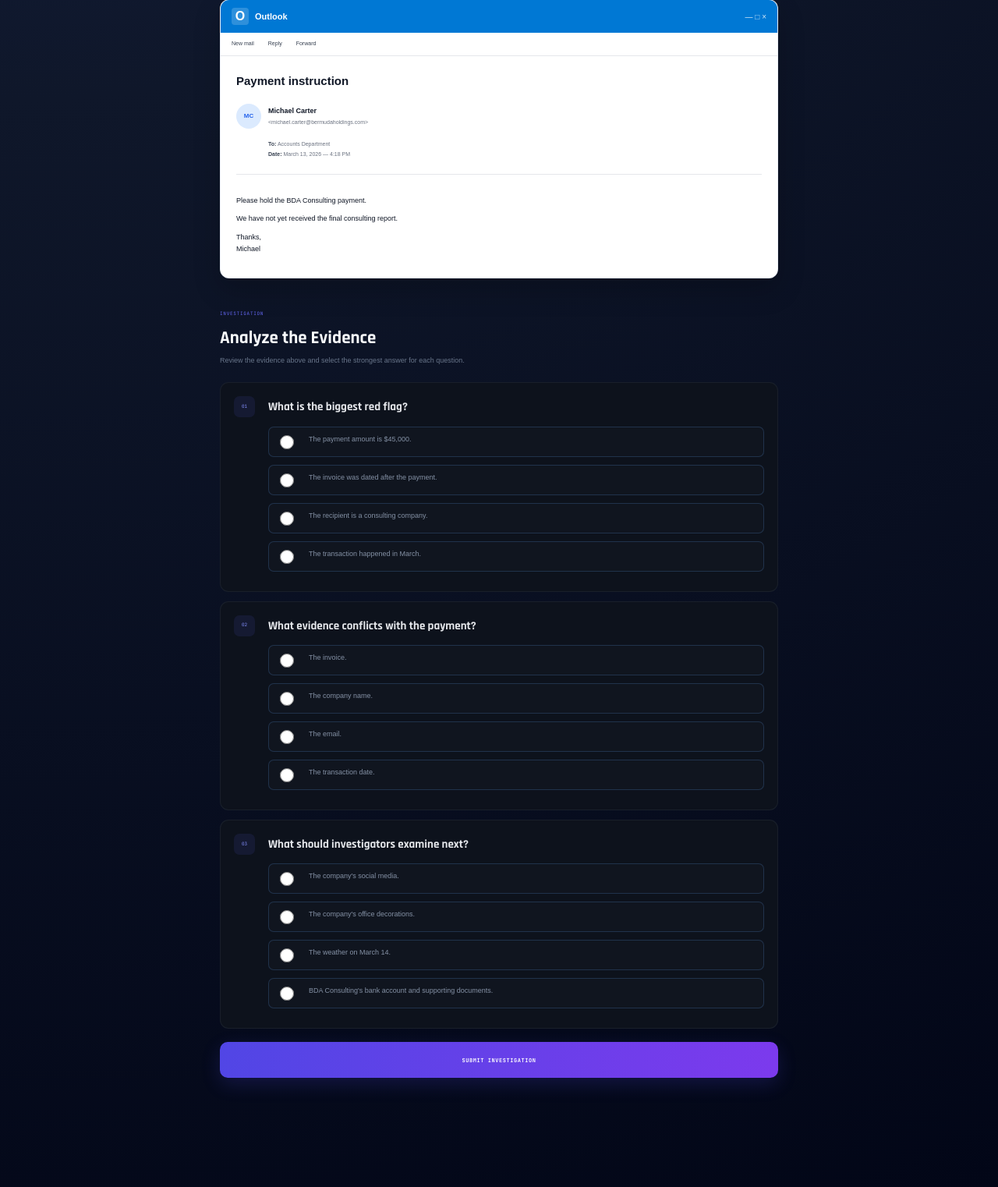
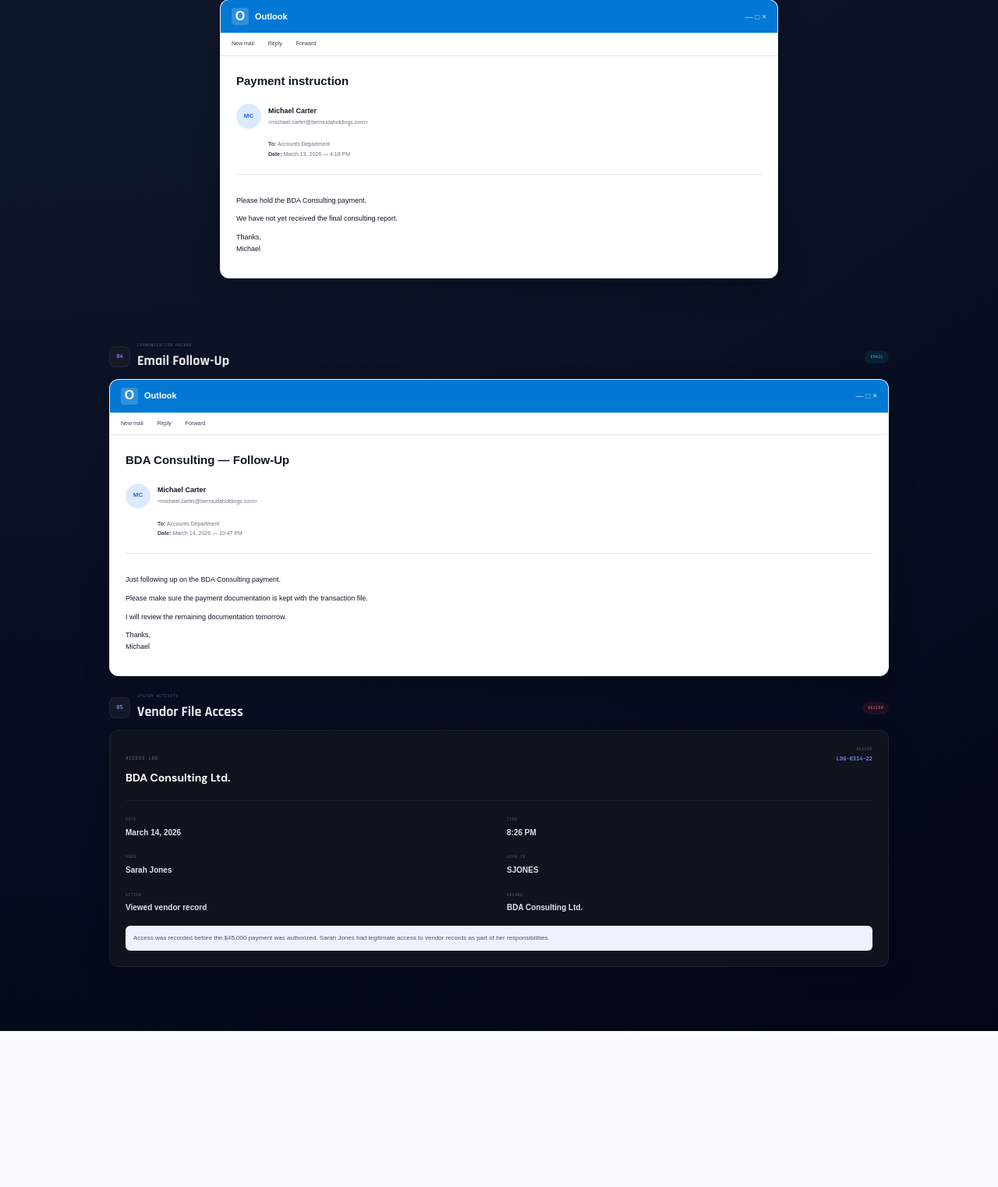
Before and after one commit to lanie991/fraud-investigation-game, a Python web app: template templates/round1.html in a window 1280 px wide. Shown: the part 1243-2765 px from the top of the page at 78% size. After the commit the page ends 2565 px from the top, so only its background shows below. Run offline with Jinja, Linux system fonts and the light colour scheme; the template is opened without the code that fills it, so the values that code supplies are empty.

Commit message:
Update Round 1 evidence and questions

```diff
--- a/templates/round1.html
+++ b/templates/round1.html
@@ -538,265 +538,329 @@ Round 1 — Initial Lead
     </section>
 
 
+        </div>
+
+    </section>
+
+
     <!-- =========================================
-         INVESTIGATION QUESTIONS
+         EVIDENCE 04 — OUTLOOK EMAIL
     ========================================== -->
 
-    <section class="round1-investigation">
+    <section class="round1-evidence">
 
-        <div class="investigation-heading">
+        <div class="evidence-heading">
 
-            <span>
-                INVESTIGATION
+            <div>
+
+                <span class="evidence-number">
+                    04
                 </span>
 
+                <div>
+
+                    <small>
+                        COMMUNICATION RECORD
+                    </small>
+
                     <h2>
-                Analyze the Evidence
+                        Email Follow-Up
                     </h2>
 
-            <p>
-                Review the evidence above and select the
-                strongest answer for each question.
-            </p>
+                </div>
+
+            </div>
+
+            <span class="evidence-tag email">
+                EMAIL
+            </span>
 
         </div>
 
 
-        <form
-            action="/player/round/1/{{ team_name }}"
-            method="POST"
-            class="round1-form"
-        >
+        <div class="outlook-window">
+
+            <!-- Outlook header -->
+
+            <div class="outlook-header">
+
+                <div class="outlook-logo">
+                    O
+                </div>
+
+                <div class="outlook-name">
+                    Outlook
+                </div>
+
+                <div class="outlook-actions">
+                    — □ ×
+                </div>
+
+            </div>
 
 
-            <!-- QUESTION 1 -->
+            <!-- Outlook toolbar -->
 
-            <div class="round1-question">
+            <div class="outlook-toolbar">
 
-                <div class="question-number">
-                    01
+                <span>
+                    New mail
+                </span>
+
+                <span>
+                    Reply
+                </span>
+
+                <span>
+                    Forward
+                </span>
+
             </div>
 
-                <div class="question-content">
+
+            <!-- Email -->
+
+            <div class="outlook-email">
 
                 <h3>
-                        What is the biggest red flag?
+                    BDA Consulting — Follow-Up
                 </h3>
 
-                    <label>
-                        <input
-                            type="radio"
-                            name="q1"
-                            value="payment_amount"
-                            required
-                        >
+
+                <div class="email-person">
+
+                    <div class="email-avatar">
+                        MC
+                    </div>
+
+                    <div>
+
+                        <strong>
+                            Michael Carter
+                        </strong>
 
                         <span>
-                            The payment amount is $45,000.
+                            &lt;michael.carter@bermudaholdings.com&gt;
                         </span>
-                    </label>
-
-
-                    <label>
-                        <input
-                            type="radio"
-                            name="q1"
-                            value="invoice_after_payment"
-                        >
-
-                        <span>
-                            The invoice was dated after the payment.
-                        </span>
-                    </label>
-
-
-                    <label>
-                        <input
-                            type="radio"
-                            name="q1"
-                            value="consulting_company"
-                        >
-
-                        <span>
-                            The recipient is a consulting company.
-                        </span>
-                    </label>
-
-
-                    <label>
-                        <input
-                            type="radio"
-                            name="q1"
-                            value="march_transaction"
-                        >
-
-                        <span>
-                            The transaction happened in March.
-                        </span>
-                    </label>
 
                     </div>
 
                 </div>
 
 
-            <!-- QUESTION 2 -->
+                <div class="email-details">
 
-            <div class="round1-question">
-
-                <div class="question-number">
-                    02
+                    <div>
+                        <strong>To:</strong>
+                        Accounts Department
                     </div>
 
-                <div class="question-content">
+                    <div>
+                        <strong>Date:</strong>
+                        March 14, 2026 — 10:47 PM
+                    </div>
+
+                </div>
+
+
+                <div class="email-body">
+
+                    <p>
+                        Just following up on the BDA Consulting payment.
+                    </p>
+
+                    <p>
+                        Please make sure the payment documentation is kept with the transaction file.
+                    </p>
+
+                    <p>
+                        I will review the remaining documentation tomorrow.
+                    </p>
+
+                    <p>
+                        Thanks,<br>
+                        Michael
+                    </p>
+
+                </div>
+
+            </div>
+
+        </div>
+
+    </section>
+
+    <!-- =========================================
+     EVIDENCE 05 — SYSTEM ACCESS LOG
+========================================== -->
+
+<section class="round1-evidence">
+
+    <div class="evidence-heading">
+
+        <div>
+
+            <span class="evidence-number">
+                05
+            </span>
+
+            <div>
+
+                <small>
+                    SYSTEM ACTIVITY
+                </small>
+
+                <h2>
+                    Vendor File Access
+                </h2>
+
+            </div>
+
+        </div>
+
+        <span class="evidence-tag flagged">
+            REVIEW
+        </span>
+
+    </div>
+
+
+    <div class="bank-document">
+
+        <div class="bank-top">
+
+            <div>
+
+                <span class="bank-label">
+                    ACCESS LOG
+                </span>
 
                 <h3>
-                        What evidence conflicts with the payment?
+                    BDA Consulting Ltd.
                 </h3>
 
+            </div>
 
-                    <label>
-                        <input
-                            type="radio"
-                            name="q2"
-                            value="invoice"
-                            required
-                        >
+            <div class="bank-reference">
 
                 <span>
-                            The invoice.
+                    RECORD
                 </span>
-                    </label>
 
-
-                    <label>
-                        <input
-                            type="radio"
-                            name="q2"
-                            value="company_name"
-                        >
-
-                        <span>
-                            The company name.
-                        </span>
-                    </label>
-
-
-                    <label>
-                        <input
-                            type="radio"
-                            name="q2"
-                            value="email"
-                        >
-
-                        <span>
-                            The email.
-                        </span>
-                    </label>
-
-
-                    <label>
-                        <input
-                            type="radio"
-                            name="q2"
-                            value="transaction_date"
-                        >
-
-                        <span>
-                            The transaction date.
-                        </span>
-                    </label>
+                <strong>
+                    LOG-0314-22
+                </strong>
 
             </div>
 
         </div>
 
 
-            <!-- QUESTION 3 -->
+        <div class="bank-divider"></div>
 
-            <div class="round1-question">
 
-                <div class="question-number">
-                    03
+        <div class="transaction-main">
+
+            <div>
+
+                <span>
+                    DATE
+                </span>
+
+                <strong>
+                    March 14, 2026
+                </strong>
+
             </div>
 
-                <div class="question-content">
-
-                    <h3>
-                        What should investigators examine next?
-                    </h3>
-
-
-                    <label>
-                        <input
-                            type="radio"
-                            name="q3"
-                            value="social_media"
-                            required
-                        >
+            <div>
 
                 <span>
-                            The company's social media.
+                    TIME
                 </span>
-                    </label>
 
-
-                    <label>
-                        <input
-                            type="radio"
-                            name="q3"
-                            value="office_decorations"
-                        >
-
-                        <span>
-                            The company's office decorations.
-                        </span>
-                    </label>
-
-
-                    <label>
-                        <input
-                            type="radio"
-                            name="q3"
-                            value="weather"
-                        >
-
-                        <span>
-                            The weather on March 14.
-                        </span>
-                    </label>
-
-
-                    <label>
-                        <input
-                            type="radio"
-                            name="q3"
-                            value="bank_records"
-                        >
-
-                        <span>
-                            BDA Consulting's bank account
-                            and supporting documents.
-                        </span>
-                    </label>
+                <strong>
+                    8:26 PM
+                </strong>
 
             </div>
 
         </div>
 
 
-            <button
-                type="submit"
-                class="round1-submit"
-            >
-                SUBMIT INVESTIGATION
-            </button>
+        <div class="transaction-main">
 
-        </form>
+            <div>
+
+                <span>
+                    USER
+                </span>
+
+                <strong>
+                    Sarah Jones
+                </strong>
+
+            </div>
+
+            <div>
+
+                <span>
+                    USER ID
+                </span>
+
+                <strong>
+                    SJONES
+                </strong>
+
+            </div>
+
+        </div>
+
+
+        <div class="transaction-main">
+
+            <div>
+
+                <span>
+                    ACTION
+                </span>
+
+                <strong>
+                    Viewed vendor record
+                </strong>
+
+            </div>
+
+            <div>
+
+                <span>
+                    RECORD
+                </span>
+
+                <strong>
+                    BDA Consulting Ltd.
+                </strong>
+
+            </div>
+
+        </div>
+
+
+        <div class="invoice-note">
+
+            Access was recorded before the $45,000 payment was authorized.
+            Sarah Jones had legitimate access to vendor records as part of
+            her responsibilities.
+
+        </div>
+
+    </div>
 
 </section>
 
-</div>
+    <!-- =========================================
+         INVESTIGATION QUESTIONS
+    ========================================== -->
 
 <script>
 
```
Lines whose indentation alone changed are shown as unchanged.
